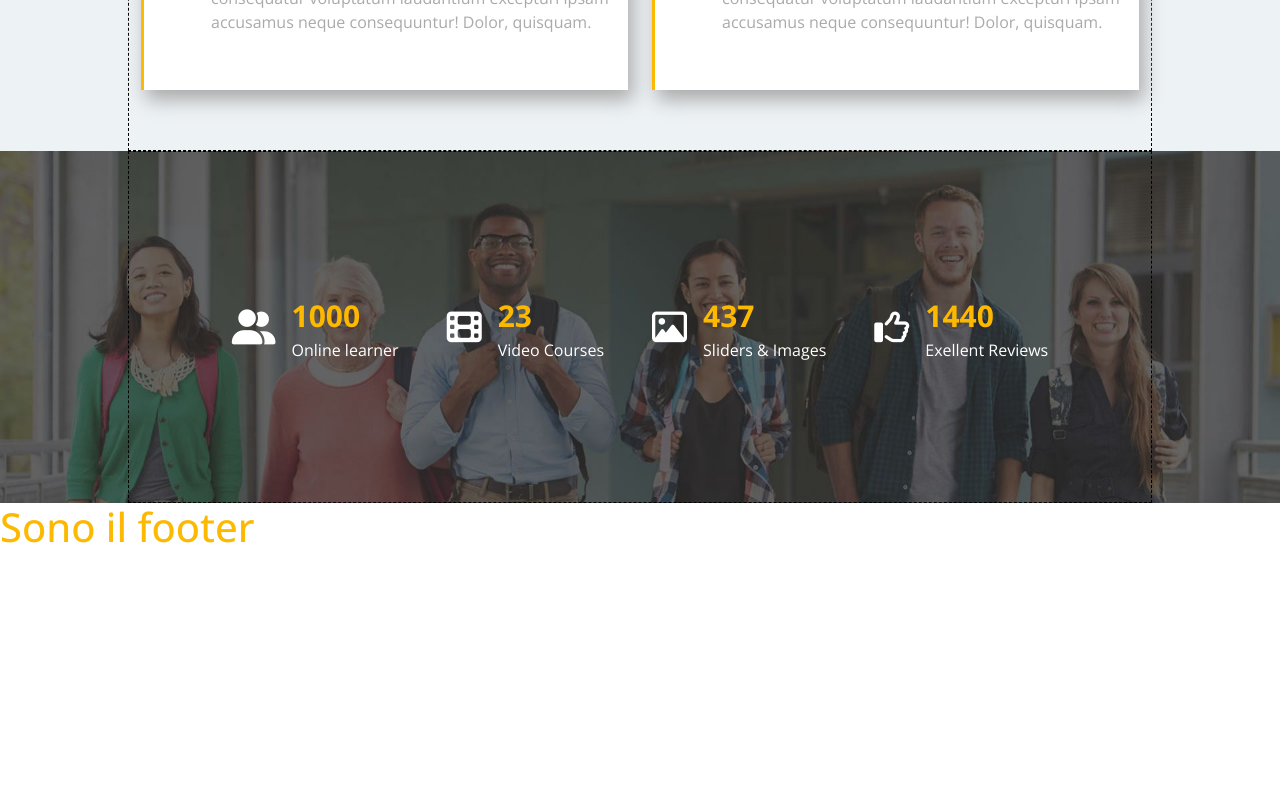
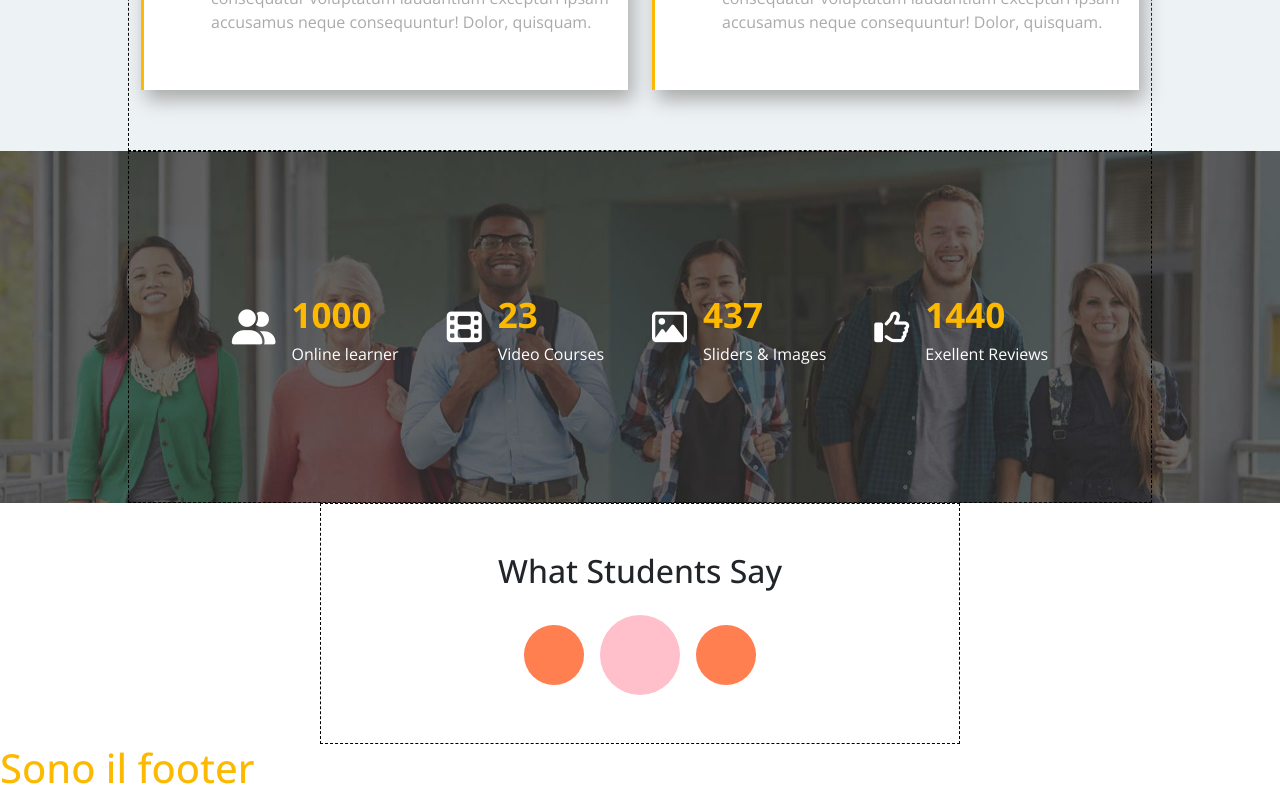
Before and after one commit to gianlucafalaschi/proj-html-vuejs, a Vue app: page / in a window 1280 px wide. Shown: the part 2904-3704 px from the top of the page. Before the commit the page ends 3463 px from the top, so only its background shows below. Built offline with nearby package versions, Linux system fonts and the light colour scheme.

Commit message:
AppReviews  intial layout

```diff
--- a/src/App.vue
+++ b/src/App.vue
@@ -8,6 +8,7 @@ import AppNewCourses from './components/AppNewCourses.vue';
 import AppBookSales from './components/AppBookSales.vue';
 import AppWhyCourses from './components/AppWhyCourses.vue';
 import AppStatistics from './components/AppStatistics.vue';
+import AppReviews from './components/AppReviews.vue';
 
 
 export default  {
@@ -20,6 +21,7 @@ export default  {
         AppBookSales,
         AppWhyCourses,
         AppStatistics,
+        AppReviews,
     },
     data() {
       return {
@@ -69,6 +71,7 @@ export default  {
    <AppBookSales></AppBookSales>
    <AppWhyCourses></AppWhyCourses>
    <AppStatistics></AppStatistics>
+   <AppReviews></AppReviews>
   </main>
   <PageFooter></PageFooter>
 </template>
--- /dev/null
+++ b/src/components/AppReviews.vue
@@ -0,0 +1,57 @@
+<script>
+
+</script>
+
+<template>
+    <section class="ms-reviews">
+        <div class="ms-container-50">
+            <div class="ms-row py-5">
+                <h2 class="text-center mb-4">What Students Say</h2>
+                <div class="ms-reviews-images d-flex justify-content-center align-items-center gap-3">
+                    <div class="round-container-small rounded-circle">
+                        <img src="" alt="">
+                    </div>
+                    <div class="round-container-big rounded-circle">
+                        <img src="" alt="">
+                    </div>
+                    <div class="round-container-small rounded-circle">
+                        <img src="" alt="">
+                    </div>
+                </div>
+            </div>
+        </div>
+    </section>
+</template>
+
+<style scoped lang="scss">
+@use'../style/partials/_variables' as *;
+
+
+section {
+    background-color: $color-first;
+}
+
+.ms-container-50 {
+    width: 50%;
+    margin: 0 auto;
+    padding-left: 10px;
+    padding-right: 10px;
+    border: 1px dashed  black;
+}
+
+.round-container-big {
+    width: 80px;
+    height: 80px;
+    background-color: pink;
+
+
+}
+.round-container-small {
+    width: 60px;
+    height: 60px;
+    background-color: coral;
+
+
+}
+
+</style>
--- a/src/components/AppStatistics.vue
+++ b/src/components/AppStatistics.vue
@@ -68,8 +68,8 @@ section.ms-statistics{
 }
 
 .ms-stats-numbers {
-    color:$color-second ;
-    font-size:30px;
+    color: $color-second ;
+    font-size: 35px;
 }
 
 </style>
```
